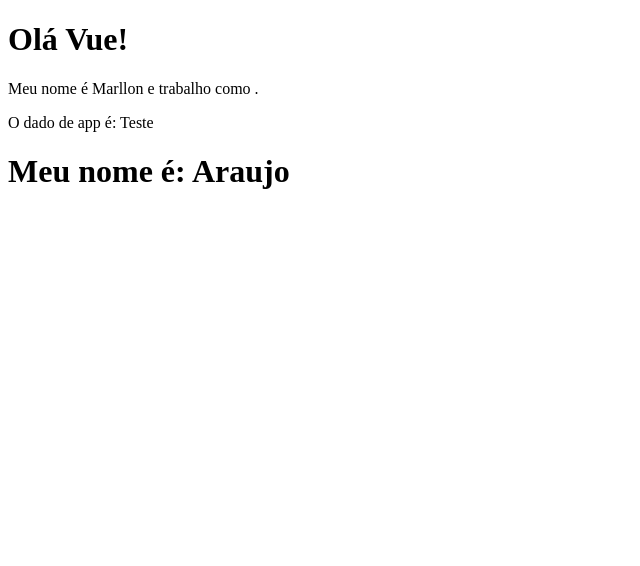
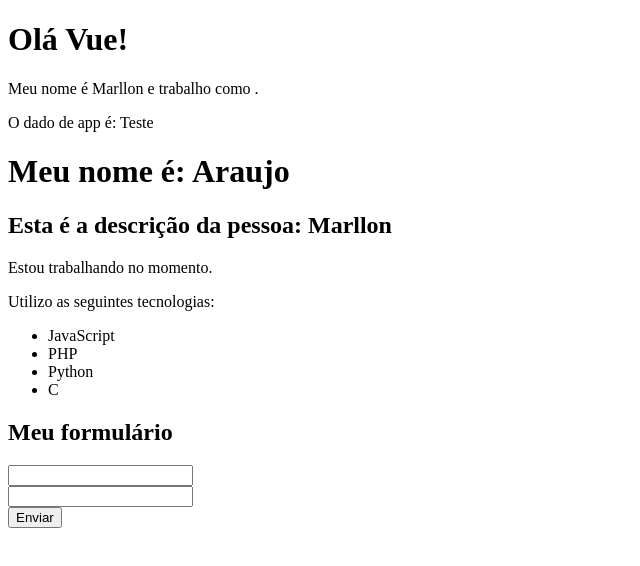
Before and after one commit to marllon2004/vue3, a Vue app in the folder 2_projeto_vue/: page / in a window 1280 px wide. Shown: the top 566 px of the page, without its empty margins (0-640 px from the left). Built offline with nearby package versions, Linux system fonts and the light colour scheme.

Commit message:
Hierarquia de componentes

```diff
--- a/2_projeto_vue/src/App.vue
+++ b/2_projeto_vue/src/App.vue
@@ -3,18 +3,21 @@
     <PrimeiroComponente />
     <p>O dado de app é: {{ testando }}</p>
     <LifeCycle />
+    <Pessoa />
   </div>
 </template>
 
 <script>
 import LifeCycle from './components/LifeCycle.vue'
+import Pessoa from './components/Pessoa.vue'
 import PrimeiroComponente from './components/PrimeiroComponente.vue'
 
   export default {
     name: 'App',
     components: {
       PrimeiroComponente,
-      LifeCycle
+      LifeCycle,
+      Pessoa
     },
     data() {
       return {
--- /dev/null
+++ b/2_projeto_vue/src/components/Form.vue
@@ -0,0 +1,32 @@
+<template>
+    <div>
+        <h2>Meu formulário</h2>
+
+        <form action="">
+            <div>
+                <InputText />
+            </div>
+
+            <div>
+                <InputText />
+            </div>
+
+            <div>
+                <Submit />
+            </div>
+        </form>
+    </div>
+</template>
+
+<script>
+import InputText from './form/InputText.vue'
+import Submit from './form/Submit.vue'
+
+export default {
+    name: 'Form',
+    components: {
+        InputText,
+        Submit
+    }
+}
+</script>
--- /dev/null
+++ b/2_projeto_vue/src/components/Info.vue
@@ -0,0 +1,19 @@
+<template>
+    <div>
+        <p>Estou trabalhando no momento.</p>
+        <p>Utilizo as seguintes tecnologias:</p>
+        <ul>
+            <li>JavaScript</li>
+            <li>PHP</li>
+            <li>Python</li>
+            <li>C</li>
+        </ul>
+    </div>
+</template>
+
+<script>
+
+export default {
+    name: 'Info'
+}
+</script>
--- /dev/null
+++ b/2_projeto_vue/src/components/Pessoa.vue
@@ -0,0 +1,25 @@
+<template>
+    <div>
+        <h2>Esta é a descrição da pessoa: {{ nome }}</h2>
+        <Info />
+        <Form />
+    </div>
+</template>
+
+<script>
+import Form from './Form.vue'
+import Info from './Info.vue'
+
+export default {
+    name: 'Pessoa',
+    components: {
+        Info,
+        Form
+    },
+    data() {
+        return {
+            nome: "Marllon"
+        }
+    }
+}
+</script>
--- /dev/null
+++ b/2_projeto_vue/src/components/form/InputText.vue
@@ -0,0 +1,9 @@
+<template>
+    <input type="text">
+</template>
+
+<script>
+export default {
+    name: 'InputText'
+}
+</script>
--- /dev/null
+++ b/2_projeto_vue/src/components/form/Submit.vue
@@ -0,0 +1,9 @@
+<template>
+    <input type="submit" value="Enviar">
+</template>
+
+<script>
+export default {
+    name: 'Submit'
+}
+</script>
```
